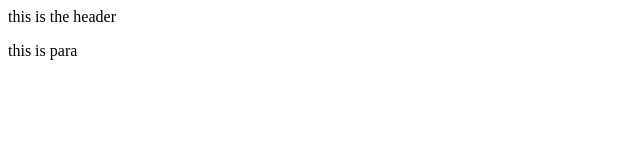
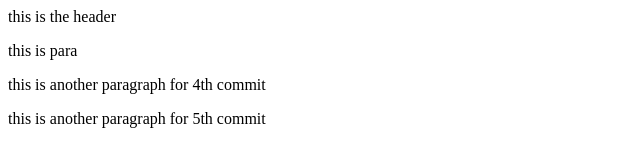
Before and after one commit to Vaishnavi-Ganesh/git-test, a website: page index.html in a window 1280 px wide. Shown: the whole page, without its empty margins (0-640 px from the left). Drawn offline with Linux system fonts and the light colour scheme.

Commit message:
fourth commit

```diff
--- a/index.html
+++ b/index.html
@@ -5,5 +5,8 @@
 
     <h>this is the header<h>
     <p>this is para<p>
+        <p>this is another paragraph for 4th commit</p>
+        <p>this is another paragraph for 5th commit</p>
+
 
     </body>
```
Also changed, not shown: package.json (added, +24 -0 lines), 2 other files.
